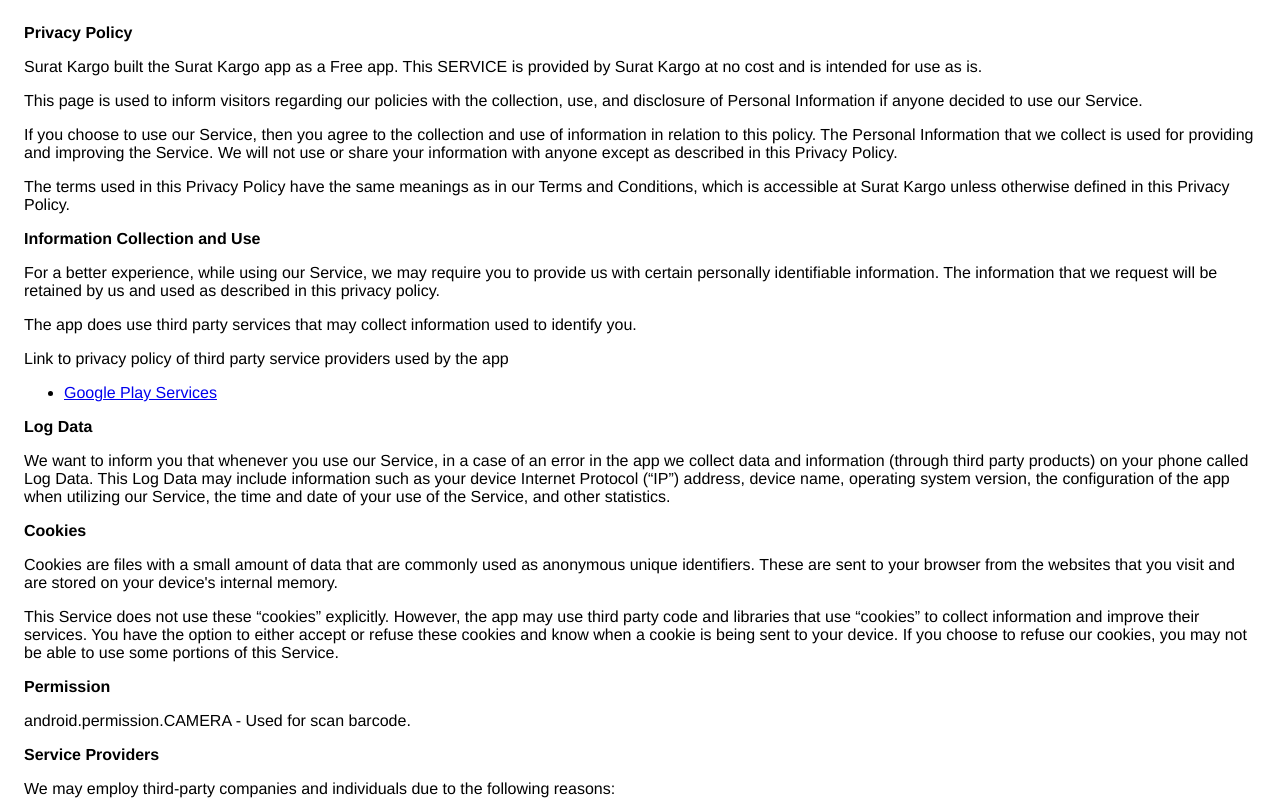
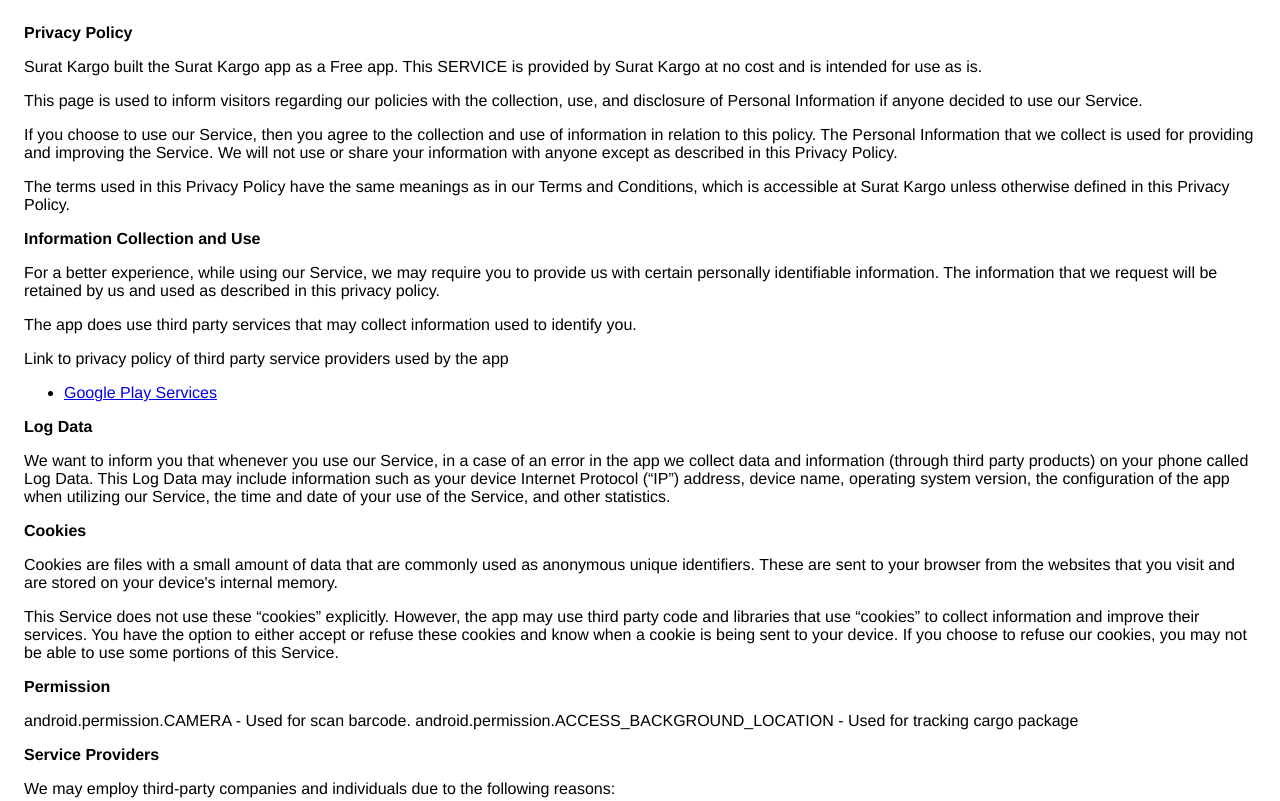
Before and after one commit to muratvuranok/suratkargo.github.io, a plain HTML site: page index.html in a window 1280 px wide. Shown: the top 801 px of the page. Drawn offline with Linux system fonts and the light colour scheme.

Commit message:
Update index.html

```diff
--- a/index.html
+++ b/index.html
@@ -92,7 +92,12 @@
     <p data-children-count="0"><strong>Permission</strong></p>
     <p data-children-count="0">
         android.permission.CAMERA - Used for scan barcode.
+        android.permission.ACCESS_BACKGROUND_LOCATION - Used for tracking cargo package
     </p>
+
+
+
+
 
     <p data-children-count="0"><strong>Service Providers</strong></p>
     <p data-children-count="0">
```
